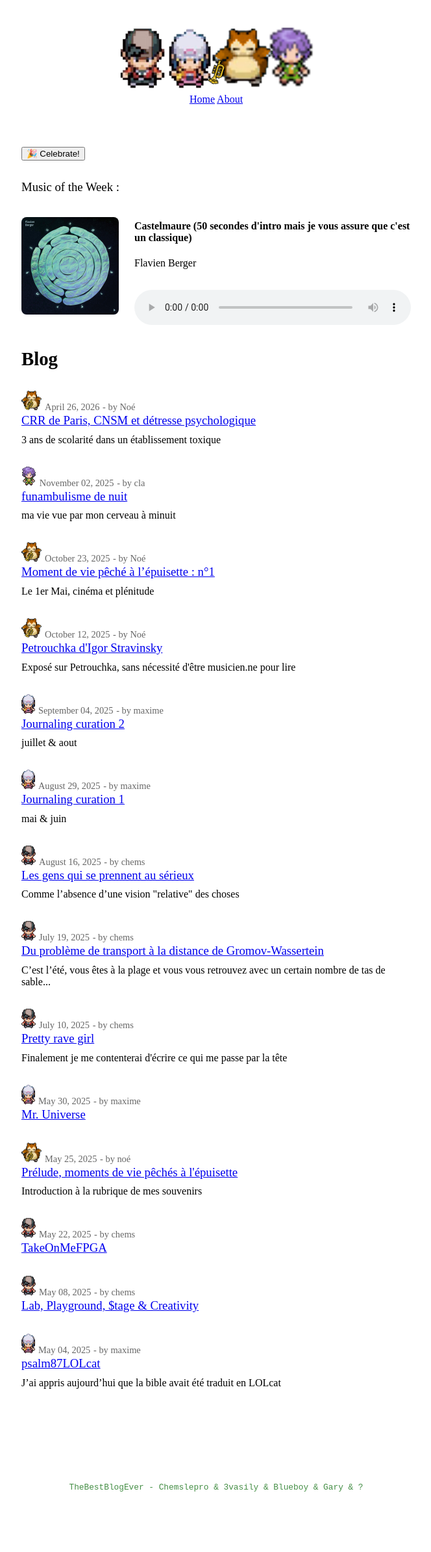
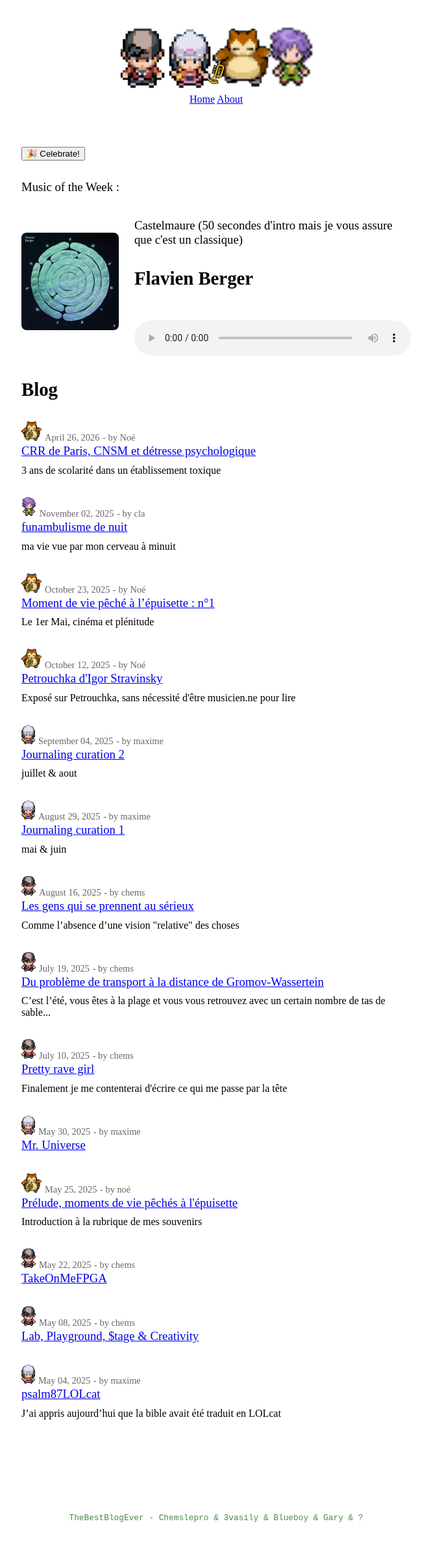
Before and after one commit to 3imaginaryboys3/3imaginaryboys3.github.io, a Jekyll site: the page built from index.markdown, in a window 1280 px wide. Shown: the whole page at 65% size, without its empty margins (307-971 px from the left). Built offline with Jekyll 4.4.1, drawn with Linux system fonts in a browser that asks for light colours; nearby versions of some CDN libraries; some web fonts are replaced; before the commit the page ends 2341 px from its top, so only the background shows below that.

Commit message:
Update index.markdown

```diff
--- a/index.markdown
+++ b/index.markdown
@@ -26,11 +26,14 @@ layout: default
         <img src="{{ track.cover }}" alt="{{ track.title }} album cover" width="150" height="150">
       </div>
       <div class="track-info">
-        <h4>{{ track.title }}</h4>
+        <h3>{{ track.title }}</h3>
         {% if track.ref %}
         <a href = "{{ track.ref }}" ><p>{{ track.artist }}</p></a>
         {% else %}
-        <p>{{ track.artist }}</p>
+        <h2>{{ track.artist }}</h2>
+        {% endif %}
+        {% if track.subtitle %}
+        <p>{{ track.subtitle }}</p>
         {% endif %}
         <audio controls>
           <source src="{{ track.audio }}" type="audio/mpeg">
```
